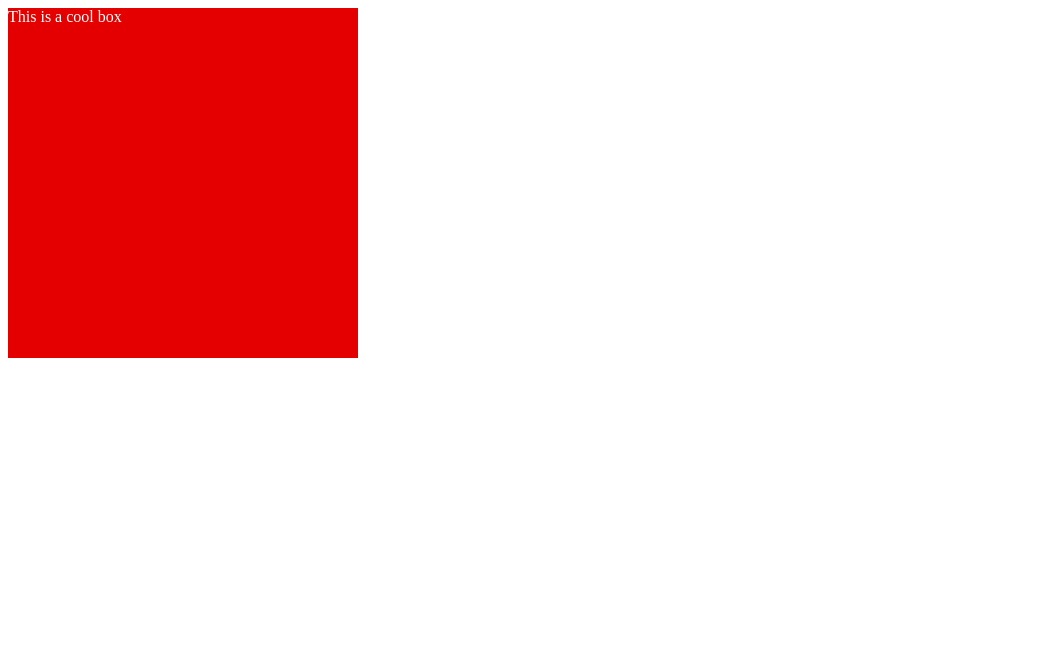
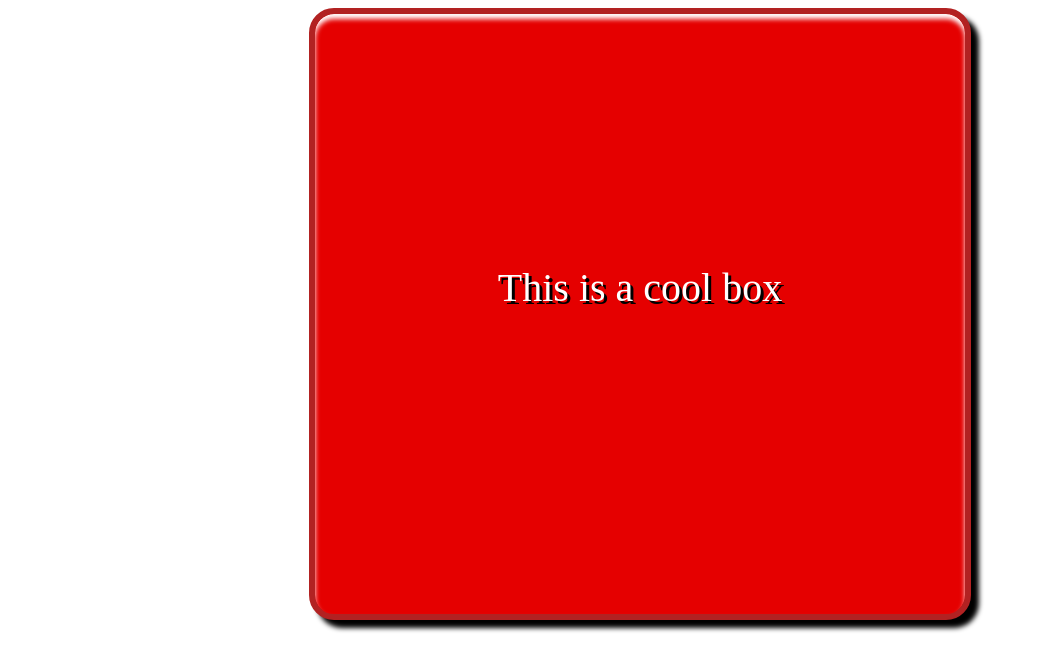
Before and after one commit to cody-roberts77/INFT-1206-S2024, a plain HTML site: page Assignments/Assignment_3/Assignment-3-Part-2.html in a window 1280 px wide. Shown: the whole page, without its empty margins (0-1038 px from the left). Drawn offline with Linux system fonts and the light colour scheme.

Commit message:
Fourth commit for Assignment 3 - Part 2 I think most of the coding is done, going to add comments and go over code 1 more time!

```diff
--- a/Assignments/Assignment_3/Assignment-3-Part-2.css
+++ b/Assignments/Assignment_3/Assignment-3-Part-2.css
@@ -1,11 +1,18 @@
 div{
-   width: 350px;
+
+   width: 650px;
    height: 350px;
-   border: 1px;
-   border-color: transparent;
+   margin: auto;
+   padding-top: 250px;
+   border: 6px solid;
+   border-color: #B22222;
+   border-radius: 25px;
    background-color: #e50000;
    color: #fff;
-   font-size: 1rem;
+   font-size: 2.5rem;
+   text-align: center;
+   text-shadow: 3px 3px black;
+   box-shadow: 0 5px 5px 0 white inset, 8px 8px 5px black;
 
 
 }
```
